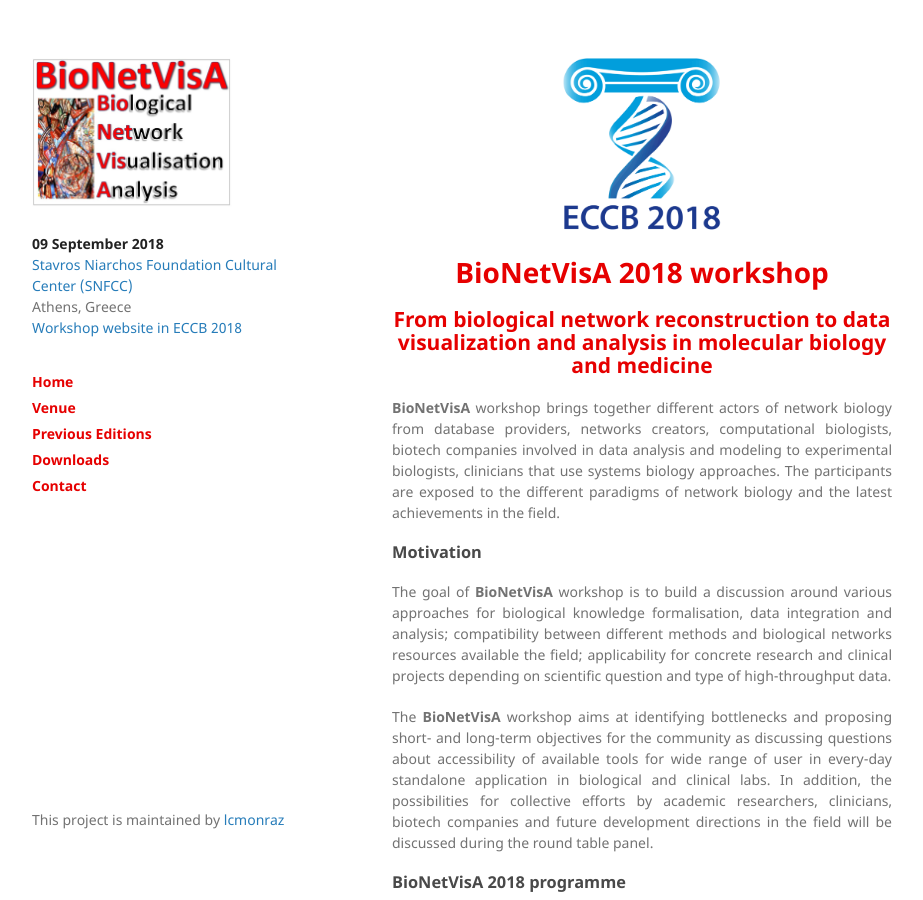
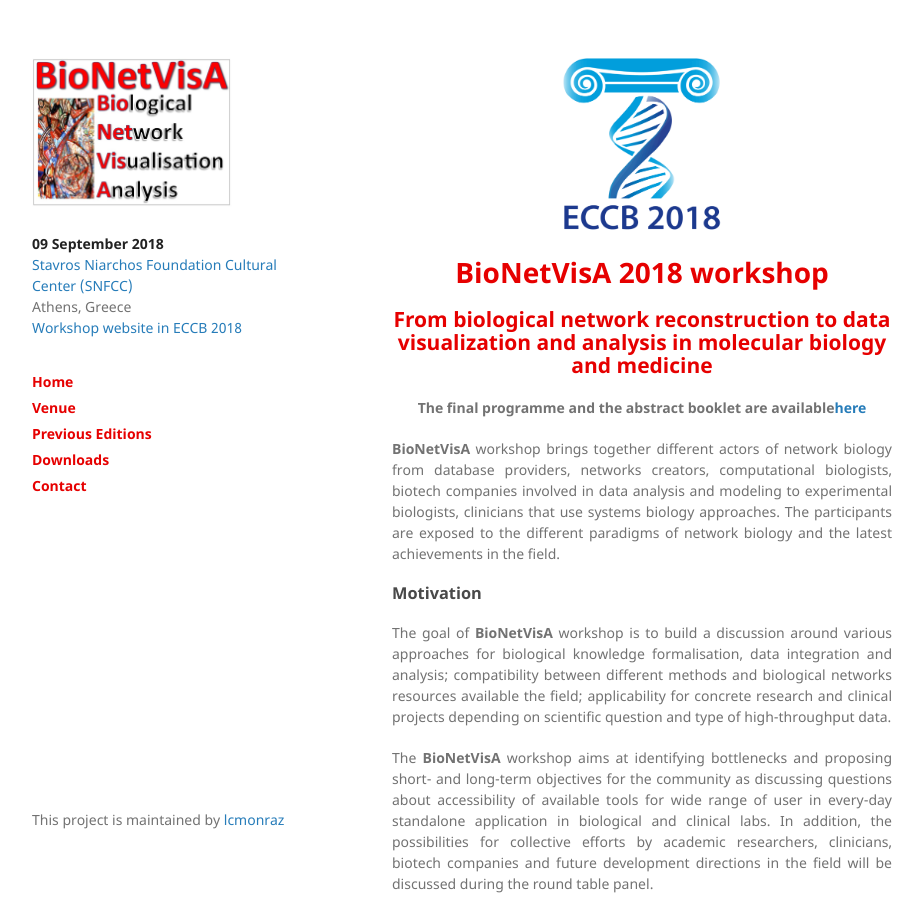
Before and after one commit to lcmonraz/Bionetvisa.github.io, a Jekyll site: the page built from index.md, in a window 1280 px wide and 900 px high. Shown: the whole window, without its empty margins (178-1101 px from the left). Built offline with Jekyll 4.4.1, drawn with Linux system fonts in a browser that asks for light colours.

Commit message:
Update index.md

```diff
--- a/index.md
+++ b/index.md
@@ -8,7 +8,7 @@ layout: default
 
 # <center><font color="#e60000">BioNetVisA 2018 workshop</font></center>
 ## <center><font color="#e60000">From biological network reconstruction to data visualization and analysis in molecular biology and medicine</font></center>
-<!-- p align="center"><b><a href="https://easychair.org/conferences/?conf=bionetvisa2018">Extended abstract submission deadline: August 10!</a></b></p> -->
+<p align="center"><b>The final programme and the abstract booklet are available<a href="/Abstracts/Bionetvisa2018/BioNetVisA2018_booklet.pdf">here</a></b></p>
 
 <p align="justify"><b>BioNetVisA</b> workshop brings together different actors of network biology from database providers, networks creators, computational biologists, biotech companies involved in data analysis and modeling to experimental biologists, clinicians that use systems biology approaches. The participants are exposed to the different paradigms of network biology and the latest achievements in the field.
 </p>
```
